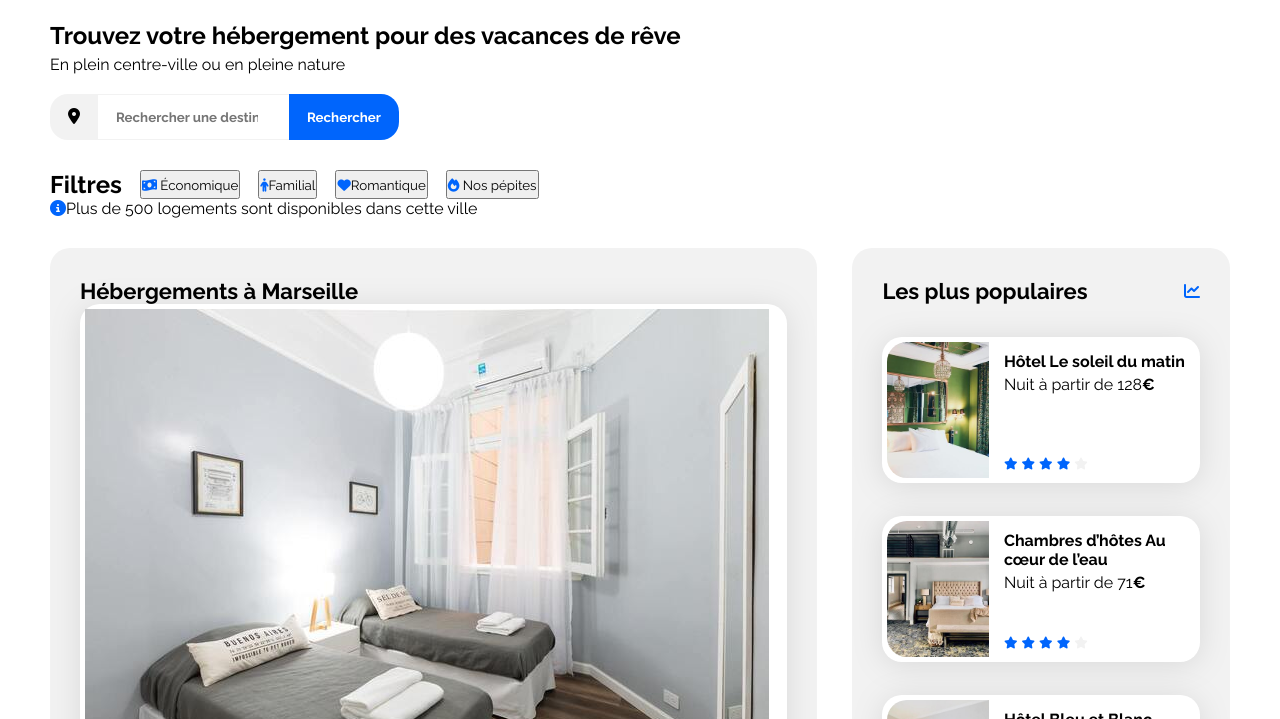
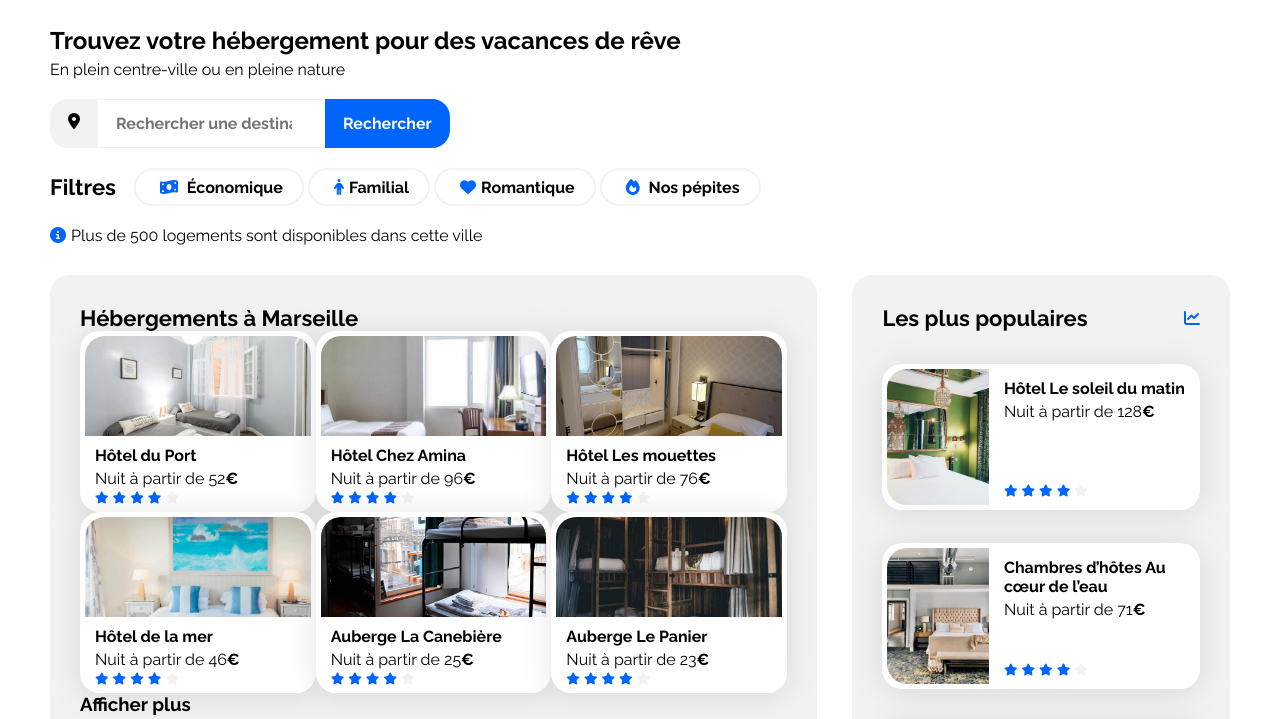
Before and after one commit to gchariot/Booki-new-version, a plain HTML site: page index.html in a window 1280 px wide. Shown: the part 48-767 px from the top of the page. Drawn offline with Linux system fonts and the light colour scheme.

Commit message:
Avancé du CSS / grid main

```diff
--- a/css/style.css
+++ b/css/style.css
@@ -67,18 +67,28 @@ header {
     display: flex;
     justify-content: space-between;
     align-items: center;
+    margin: 5px;
 }
 
 .nav-links li {
     display: inline-block;
     padding: 10px 20px;
+    position: relative;
+    transition: 0.3s ease;
+}
+.nav-links li:hover:before {
+    content: "";
+    width: 80%;
+    height: 2px;
+    position: absolute;
+    background: var(--main-color);
+    transform: translateY(-15px);
 }
 
 .logo {
     max-width: 60px;
     height: auto;
 }
-
 
 /****** Headline  *****************************/
 .info-group {
@@ -89,6 +99,7 @@ header {
 }
 .headline h1 {
     margin: 5px 0;
+    font: 22px;
 }
 
 /****** Search-bar  ***********************/
@@ -96,7 +107,7 @@ header {
     display: inline-flex;
     border-radius: 18px;
     overflow: hidden;
-    margin-bottom: 30px;
+    margin-bottom: 20px;
 }
 .search-bar i {
     appearance: none;
@@ -113,6 +124,7 @@ header {
     border-bottom: 1px var(--main-bg-color) solid;
     padding: 14px 18px;
     font-weight: bold;
+    font-size: 1rem;
 }
 
 .search-bar button {
@@ -122,11 +134,33 @@ header {
     background-color: var(--main-color);
     color: white;
     font-weight: bold;
+    font-size: 1rem;
 }
 /****** Filters ***********************/
 .filters {
     display: flex;
+    align-items: center;
     gap: 18px;
+    margin-bottom: 20px;
+}
+.filters button {
+    font-weight: bold;
+    font-size: 1rem;
+    padding: 4px 19px;
+    border: 2px var(--main-bg-color) solid;
+    border-radius: 25px;
+    background: none;
+    transition: 0.3s ease;
+}
+.filters button:hover {
+    background: var(--filter-bg-color);
+}
+.filters i {
+    margin: 5px;
+}
+
+.disponibility i {
+    padding-right: 5px;
 }
 
 /****** Hebergements And Populaires ***********/
@@ -146,6 +180,37 @@ header {
 .hebergements {
     width: 65%;
 }
+
+.hebergements-cards {
+    display: grid;
+    grid-template-columns: 1fr 1fr 1fr;
+    grid-template-rows: 1fr 1fr;
+    justify-content: center;
+    align-items: center;
+}
+.hebergements-cards .card {
+    display: flex;
+    flex-direction: column;
+}
+.hebergements-cards img {
+    width: 100%;
+    height: 100px;
+    border-top-left-radius: 20px;
+    border-top-right-radius: 20px;
+}
+.hebergements-cards .card-content {
+    width: 100%;
+    padding-left: 10px;
+    display: flex;
+    flex-direction: column;
+    box-sizing: border-box;
+}
+
+.hebergements-cards .card-title {
+    margin-top: 10px;
+    margin-bottom: 4px;
+}
+
 
 /****** Populaires ***********/
 .populaires {
@@ -192,13 +257,12 @@ header {
     margin-bottom: 5px;
 }
 /****** Footer ********************/
-
 .footer-container {
     display: flex;
     gap: 10%;
     flex-direction: row;
     background-color: var(--main-bg-color);
-    padding: 0 20px;
+    padding: 20px;
 }
 
 .footer-container > div {
--- a/index.html
+++ b/index.html
@@ -17,7 +17,7 @@
 <body>
     <div class="main-container">
         <header>
-            <img class="logo" src="images/logo/Booki.png" alt="Logo Booki">
+            <a href="#"><img class="logo" src="images/logo/Booki.png" alt="Logo Booki"></a>
             <nav>
                 <ul class="nav-links">
                     <li><a href="#">Hébergement</a></li>
@@ -36,13 +36,17 @@
                 <button>Rechercher</button>
             </div>
             <div class="filters">
-                <h2> Filtres</h2>
-                <button><i class="fa-solid fa-money-bill-wave" aria-hidden="true"></i> Économique</button>
-                <button><i class="fa-solid fa-person" aria-hidden="true"></i>Familial</button>
-                <button><i class="fa-solid fa-heart" aria-hidden="true"></i>Romantique</button>
-                <button><i class="fa-solid fa-fire" aria-hidden="true"></i> Nos pépites</button>
+                <h2 class="section-title"> Filtres</h2>
+                <div class="filters-button">
+                    <button><i class="fa-solid fa-money-bill-wave" aria-hidden="true"></i> Économique</button>
+                    <button><i class="fa-solid fa-person" aria-hidden="true"></i>Familial</button>
+                    <button><i class="fa-solid fa-heart" aria-hidden="true"></i>Romantique</button>
+                    <button><i class="fa-solid fa-fire" aria-hidden="true"></i> Nos pépites</button>
+                </div>
             </div>
-            <p> <i class="fa-solid fa-circle-info"></i>Plus de 500 logements sont disponibles dans cette ville</p>
+            <div class="disponibility">
+                <p> <i class="fa-solid fa-circle-info"></i>Plus de 500 logements sont disponibles dans cette ville</p>
+            </div>
         </section>
         <main>
             <div class="hebergements-and-populaires">
@@ -173,7 +177,9 @@
                         </a>
                     </div>
                     <div class="hebergement-more">
-                        <a href="#">Afficher plus</a>
+                        <a href="#">
+                            <h3>Afficher plus</h3>
+                        </a>
                     </div>
                 </section>
                 <section class="populaires">
```
